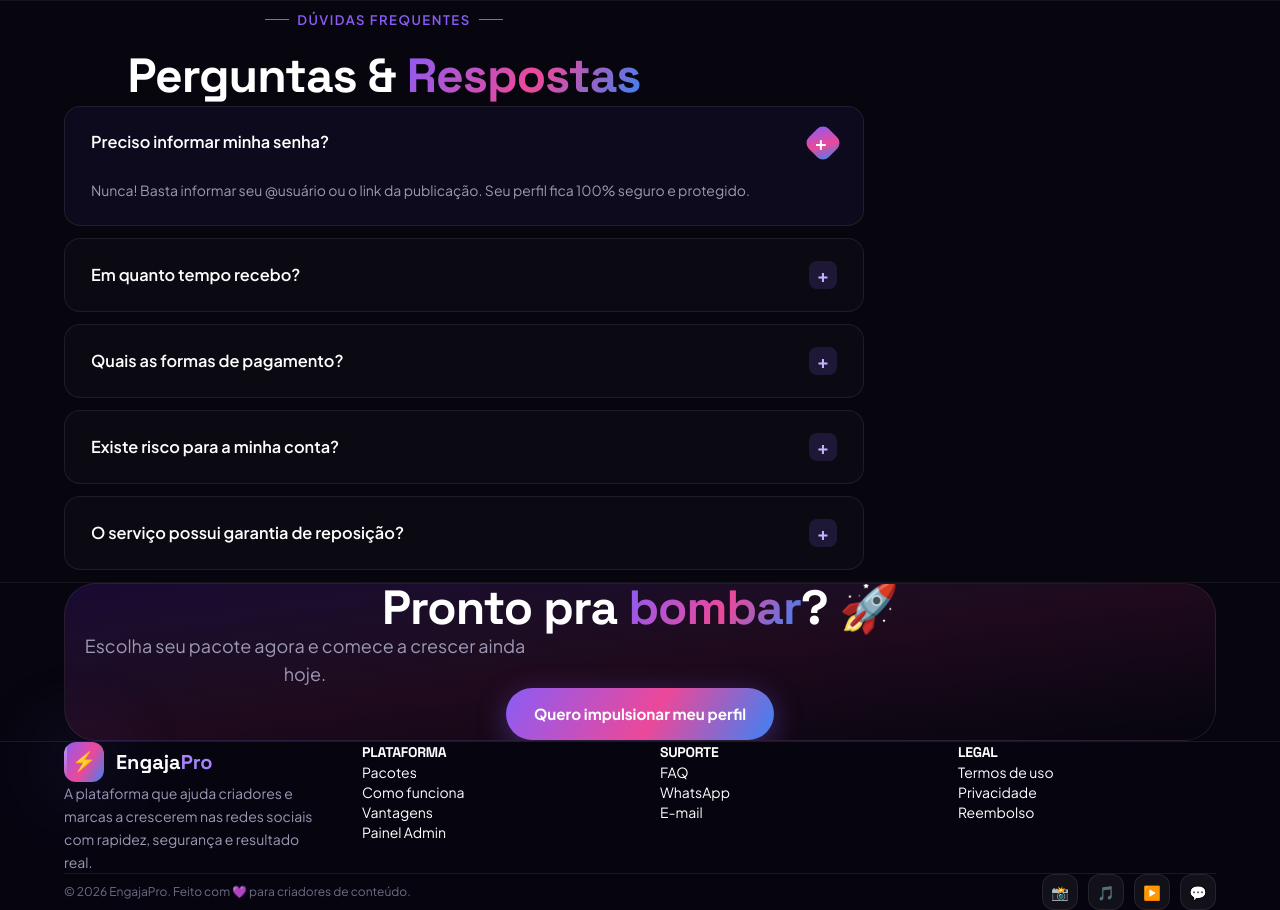
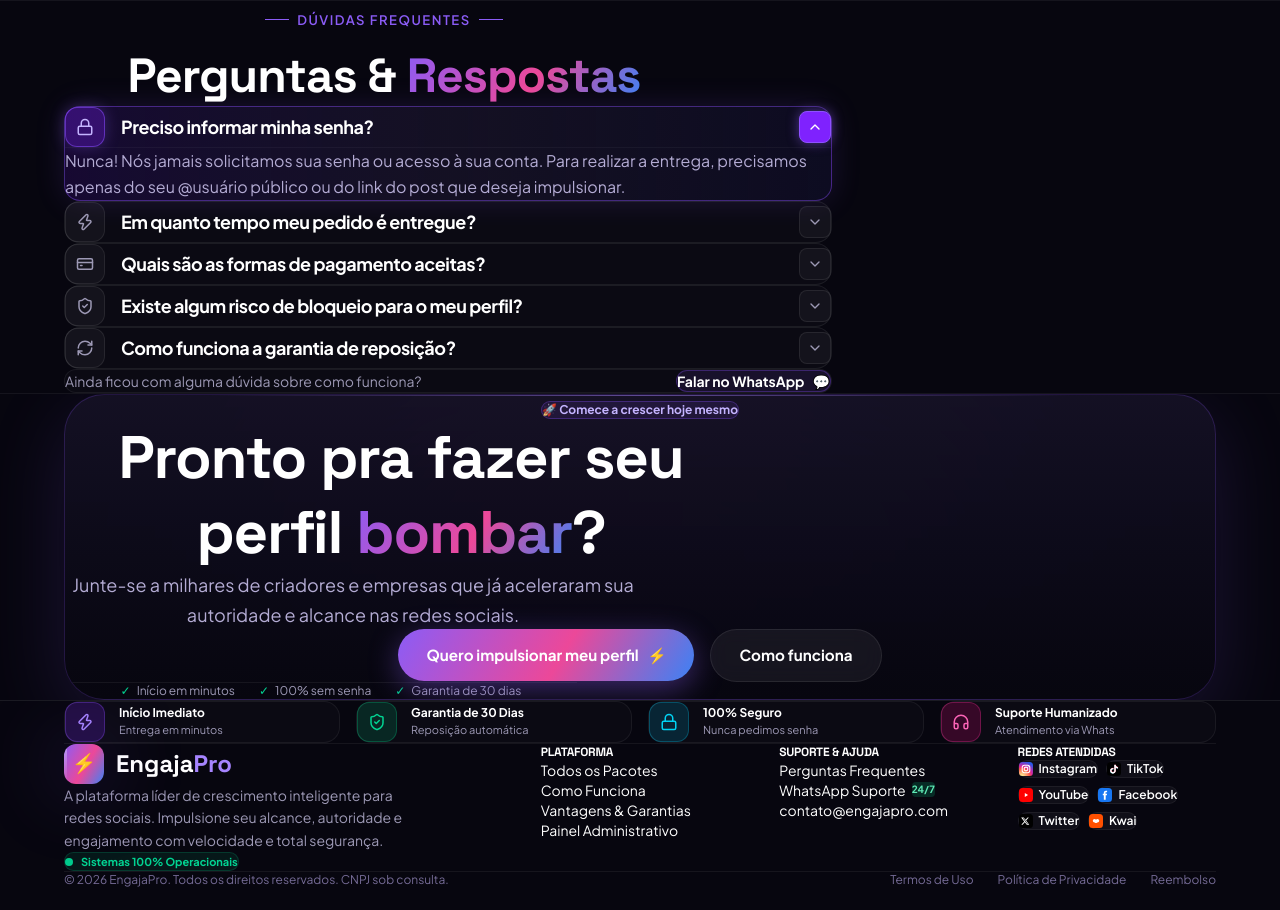
Before and after one commit to nsnexus/engaja, a Next.js app: page / in a window 1280 px wide. Shown: the part 2511-3421 px from the top of the page. After the commit the page ends 3399 px from the top, so only its background shows below. Built offline with nearby package versions, Linux system fonts and the light colour scheme; no server answers.

Commit message:
style(craft): redesign FAQ accordion, CTA banner and footer with interface-design tokens and hierarchy

```diff
--- a/app/page.tsx
+++ b/app/page.tsx
@@ -198,18 +198,55 @@ export default function HomePage() {
         </section>
 
         {/* ─── Bottom CTA Banner ─── */}
-        <section className="py-20 relative border-t border-white/[0.06]">
-          <div className="wrap">
-            <div className="cta relative rounded-[32px] p-12 sm:p-20 text-center overflow-hidden border border-white/[0.08] bg-gradient-to-br from-violet-600/15 via-pink-500/10 to-transparent">
-              <h2 className="text-3xl sm:text-5xl font-extrabold text-white tracking-tight mb-4 mono">
-                Pronto pra <span className="grad">bombar</span>? 🚀
+        <section className="py-24 sm:py-32 relative border-t border-white/[0.06] overflow-hidden">
+          <div className="wrap relative">
+            {/* Background Glow Mesh */}
+            <div className="absolute top-1/2 left-1/2 -translate-x-1/2 -translate-y-1/2 w-[700px] h-[350px] bg-gradient-to-r from-violet-600/20 via-pink-500/15 to-blue-600/20 rounded-full blur-[120px] pointer-events-none -z-10" />
+
+            <div className="relative rounded-[32px] sm:rounded-[40px] p-10 sm:p-20 text-center overflow-hidden border border-violet-500/20 bg-gradient-to-b from-[#161226]/90 via-[#0d0b1a]/95 to-[#07060f] shadow-[0_20px_80px_rgba(139,92,246,0.15)]">
+              {/* Subtle top edge highlight */}
+              <div className="absolute top-0 left-1/2 -translate-x-1/2 w-3/4 h-px bg-gradient-to-r from-transparent via-violet-400 to-transparent opacity-50" />
+
+              <div className="inline-flex items-center gap-2 px-4 py-1.5 rounded-full bg-violet-500/10 border border-violet-500/30 text-xs font-bold text-violet-300 mb-6">
+                <span>🚀 Comece a crescer hoje mesmo</span>
+              </div>
+
+              <h2 className="text-3xl sm:text-5xl lg:text-6xl font-extrabold text-white tracking-tight leading-tight mb-6 mono max-w-2xl mx-auto">
+                Pronto pra fazer seu perfil <span className="grad">bombar</span>?
               </h2>
-              <p className="text-[#9d99b5] text-base sm:text-lg mb-8 max-w-[480px] mx-auto">
-                Escolha seu pacote agora e comece a crescer ainda hoje.
+
+              <p className="text-[#B4ACD4] text-base sm:text-lg mb-10 max-w-xl mx-auto leading-relaxed">
+                Junte-se a milhares de criadores e empresas que já aceleraram sua autoridade e alcance nas redes sociais.
               </p>
-              <Link href="#pacotes" className="btn btn-grad">
-                Quero impulsionar meu perfil
-              </Link>
+
+              <div className="flex flex-col sm:flex-row items-center justify-center gap-4 mb-8">
+                <Link
+                  href="#pacotes"
+                  className="btn btn-grad text-base sm:text-lg py-4 px-9 shadow-[0_10px_35px_rgba(139,92,246,0.45)] hover:shadow-[0_15px_45px_rgba(236,72,153,0.55)] transition-all"
+                >
+                  <span>Quero impulsionar meu perfil</span>
+                  <span>⚡</span>
+                </Link>
+                <Link
+                  href="#como"
+                  className="btn btn-glass text-sm sm:text-base py-4 px-8"
+                >
+                  Como funciona
+                </Link>
+              </div>
+
+              {/* Badges Footer inside CTA */}
+              <div className="flex flex-wrap items-center justify-center gap-6 text-xs text-[#9d99b5] pt-4 border-t border-white/[0.06] max-w-lg mx-auto">
+                <span className="flex items-center gap-1.5">
+                  <span className="text-emerald-400">✓</span> Início em minutos
+                </span>
+                <span className="flex items-center gap-1.5">
+                  <span className="text-emerald-400">✓</span> 100% sem senha
+                </span>
+                <span className="flex items-center gap-1.5">
+                  <span className="text-emerald-400">✓</span> Garantia de 30 dias
+                </span>
+              </div>
             </div>
           </div>
         </section>
--- a/components/site/FAQ.tsx
+++ b/components/site/FAQ.tsx
@@ -1,31 +1,38 @@
 "use client";
 import { useState } from "react";
+import { Lock, Zap, CreditCard, ShieldCheck, RefreshCw, ChevronDown } from "lucide-react";
 
 interface FAQItem {
   q: string;
   a: string;
+  icon: typeof Lock;
 }
 
 const FAQS: FAQItem[] = [
   {
     q: "Preciso informar minha senha?",
-    a: "Nunca! Basta informar seu @usuário ou o link da publicação. Seu perfil fica 100% seguro e protegido.",
+    a: "Nunca! Nós jamais solicitamos sua senha ou acesso à sua conta. Para realizar a entrega, precisamos apenas do seu @usuário público ou do link do post que deseja impulsionar.",
+    icon: Lock,
   },
   {
-    q: "Em quanto tempo recebo?",
-    a: "A maioria dos pedidos tem início imediato (em menos de 2 minutos). O prazo exato de conclusão aparece em cada card de pacote.",
+    q: "Em quanto tempo meu pedido é entregue?",
+    a: "A maioria dos serviços tem início imediato de 2 a 15 minutos após a confirmação do pagamento. O prazo estimado de conclusão varia de acordo com a quantidade e é informado em cada pacote.",
+    icon: Zap,
   },
   {
-    q: "Quais as formas de pagamento?",
-    a: "Pix com aprovação instantânea, cartão de crédito em até 12x e boleto bancário, sempre em ambiente 100% seguro.",
+    q: "Quais são as formas de pagamento aceitas?",
+    a: "Aceitamos Pix com aprovação instantânea e liberação em tempo real, cartão de crédito em até 12x com proteção antifraude e boleto bancário.",
+    icon: CreditCard,
   },
   {
-    q: "Existe risco para a minha conta?",
-    a: "Usamos métodos seguros que respeitam integralmente os limites operacionais das redes sociais, sem risco de ban ou penalizações.",
+    q: "Existe algum risco de bloqueio para o meu perfil?",
+    a: "Zero risco. Todos os nossos serviços respeitam os limites e as diretrizes oficiais das plataformas, com entrega gradual, segura e orgânica.",
+    icon: ShieldCheck,
   },
   {
-    q: "O serviço possui garantia de reposição?",
-    a: "Sim! Se houver qualquer oscilação ou queda dentro do período de garantia do pacote, repomos sem nenhum custo adicional.",
+    q: "Como funciona a garantia de reposição?",
+    a: "Caso haja qualquer oscilação de quantidade dentro do prazo de garantia de 30 dias do seu pacote, basta entrar em contato que realizamos a reposição gratuita automaticamente.",
+    icon: RefreshCw,
   },
 ];
 
@@ -37,31 +44,77 @@ export function FAQ() {
   }
 
   return (
-    <div className="faq max-w-[800px] mx-auto">
+    <div className="max-w-3xl mx-auto">
+      <div className="space-y-3.5">
         {FAQS.map((item, i) => {
           const isOpen = openIndex === i;
+          const Icon = item.icon;
           return (
             <div
               key={i}
-            className={`faq-i transition-all ${isOpen ? "open" : ""}`}
+              className={`rounded-2xl transition-all duration-300 border ${
+                isOpen
+                  ? "bg-gradient-to-r from-violet-950/40 via-[#161226]/90 to-indigo-950/30 border-violet-500/40 shadow-[0_0_30px_rgba(139,92,246,0.15)]"
+                  : "bg-white/[0.02] hover:bg-white/[0.04] border-white/[0.07] hover:border-white/[0.14]"
+              }`}
             >
-            <div
-              className="faq-q flex justify-between items-center p-6 cursor-pointer font-semibold text-base text-white"
+              <button
+                type="button"
+                className="w-full flex items-center justify-between p-5 sm:p-6 text-left cursor-pointer gap-4 transition-colors"
                 onClick={() => toggle(i)}
+                aria-expanded={isOpen}
               >
-              <span>{item.q}</span>
-              <span className="ic w-7 h-7 rounded-lg flex items-center justify-center font-bold text-lg text-violet-300 transition-transform">
-                {isOpen ? "×" : "+"}
+                <div className="flex items-center gap-3.5 sm:gap-4">
+                  <span
+                    className={`w-9 h-9 sm:w-10 sm:h-10 rounded-xl flex items-center justify-center flex-shrink-0 transition-all ${
+                      isOpen
+                        ? "bg-violet-600/30 border border-violet-500/50 text-violet-300 shadow-[0_0_15px_rgba(139,92,246,0.3)]"
+                        : "bg-white/[0.04] border border-white/[0.08] text-[#9d99b5]"
+                    }`}
+                  >
+                    <Icon size={18} />
+                  </span>
+                  <span className="font-bold text-base sm:text-lg text-white tracking-tight">
+                    {item.q}
                   </span>
                 </div>
+
+                <div
+                  className={`w-8 h-8 rounded-lg flex items-center justify-center flex-shrink-0 border transition-all duration-300 ${
+                    isOpen
+                      ? "bg-violet-600 border-violet-500 text-white rotate-180 shadow-[0_0_12px_rgba(139,92,246,0.5)]"
+                      : "bg-white/[0.04] border-white/[0.08] text-[#9d99b5]"
+                  }`}
+                >
+                  <ChevronDown size={16} />
+                </div>
+              </button>
+
               {isOpen && (
-              <div className="faq-a text-sm text-[#9d99b5] px-6 pb-6 animate-fade-in leading-relaxed">
-                {item.a}
+                <div className="px-5 sm:px-6 pb-6 pt-1 text-sm sm:text-base text-[#B4ACD4] leading-relaxed border-t border-white/[0.04] animate-fade-in">
+                  <p className="pt-3">{item.a}</p>
                 </div>
               )}
             </div>
           );
         })}
       </div>
+
+      {/* Support Helper Note */}
+      <div className="mt-8 text-center bg-white/[0.02] border border-white/[0.06] rounded-2xl p-4 sm:p-5 flex flex-col sm:flex-row items-center justify-between gap-3">
+        <span className="text-xs sm:text-sm text-[#9d99b5]">
+          Ainda ficou com alguma dúvida sobre como funciona?
+        </span>
+        <a
+          href="https://wa.me/5511999999999"
+          target="_blank"
+          rel="noreferrer"
+          className="inline-flex items-center gap-2 text-xs sm:text-sm font-bold text-violet-400 hover:text-violet-300 bg-violet-500/10 hover:bg-violet-500/20 border border-violet-500/30 px-4 py-2 rounded-xl transition-all"
+        >
+          <span>Falar no WhatsApp</span>
+          <span>💬</span>
+        </a>
+      </div>
+    </div>
   );
 }
--- a/components/site/Footer.tsx
+++ b/components/site/Footer.tsx
@@ -1,56 +1,162 @@
 import Link from "next/link";
+import { SocialIcon } from "@/components/ui/SocialIcon";
+import { ShieldCheck, Zap, Lock, Headphones } from "lucide-react";
 
 export function Footer() {
   return (
-    <footer className="border-t border-white/[0.08] pt-16 pb-8 mt-12 bg-[#07060f]/80">
+    <footer className="border-t border-white/[0.08] bg-[#07060f] pt-20 pb-12 relative overflow-hidden">
+      {/* Background ambient lighting */}
+      <div className="absolute bottom-0 left-1/2 -translate-x-1/2 w-[800px] h-[250px] bg-violet-600/5 rounded-full blur-[140px] pointer-events-none -z-10" />
+
       <div className="wrap">
-        <div className="foot grid grid-cols-1 sm:grid-cols-2 md:grid-cols-4 gap-10 mb-12">
-          <div>
-            <Link href="/" className="logo flex items-center gap-3 font-extrabold text-xl mono text-white select-none">
-              <span className="logo-mark">⚡</span>
-              <span>Engaja<span className="text-violet-400">Pro</span></span>
-            </Link>
-            <p className="text-[#9d99b5] text-sm max-w-[280px] mt-4 leading-relaxed">
-              A plataforma que ajuda criadores e marcas a crescerem nas redes sociais com rapidez, segurança e resultado real.
-            </p>
-          </div>
-
-          <div>
-            <h5 className="text-sm font-bold text-white mb-4 uppercase tracking-wider">Plataforma</h5>
-            <div className="flex flex-col space-y-2.5">
-              <Link href="#pacotes" className="text-[#9d99b5] hover:text-white text-sm transition-colors">Pacotes</Link>
-              <Link href="#como" className="text-[#9d99b5] hover:text-white text-sm transition-colors">Como funciona</Link>
-              <Link href="#vantagens" className="text-[#9d99b5] hover:text-white text-sm transition-colors">Vantagens</Link>
-              <Link href="/admin" className="text-[#9d99b5] hover:text-white text-sm transition-colors">Painel Admin</Link>
+        {/* Trust Badges Strip */}
+        <div className="grid grid-cols-2 md:grid-cols-4 gap-4 pb-14 mb-14 border-b border-white/[0.06]">
+          <div className="flex items-center gap-3.5 p-4 rounded-2xl bg-white/[0.02] border border-white/[0.06]">
+            <div className="w-10 h-10 rounded-xl bg-violet-600/20 border border-violet-500/30 flex items-center justify-center text-violet-400 flex-shrink-0">
+              <Zap size={18} />
+            </div>
+            <div>
+              <p className="text-xs font-bold text-white">Início Imediato</p>
+              <p className="text-[11px] text-[#9d99b5]">Entrega em minutos</p>
             </div>
           </div>
 
-          <div>
-            <h5 className="text-sm font-bold text-white mb-4 uppercase tracking-wider">Suporte</h5>
-            <div className="flex flex-col space-y-2.5">
-              <Link href="#faq" className="text-[#9d99b5] hover:text-white text-sm transition-colors">FAQ</Link>
-              <a href="https://wa.me/5511999999999" target="_blank" rel="noreferrer" className="text-[#9d99b5] hover:text-white text-sm transition-colors">WhatsApp</a>
-              <a href="mailto:contato@engajapro.com" className="text-[#9d99b5] hover:text-white text-sm transition-colors">E-mail</a>
+          <div className="flex items-center gap-3.5 p-4 rounded-2xl bg-white/[0.02] border border-white/[0.06]">
+            <div className="w-10 h-10 rounded-xl bg-emerald-600/20 border border-emerald-500/30 flex items-center justify-center text-emerald-400 flex-shrink-0">
+              <ShieldCheck size={18} />
+            </div>
+            <div>
+              <p className="text-xs font-bold text-white">Garantia de 30 Dias</p>
+              <p className="text-[11px] text-[#9d99b5]">Reposição automática</p>
             </div>
           </div>
 
-          <div>
-            <h5 className="text-sm font-bold text-white mb-4 uppercase tracking-wider">Legal</h5>
-            <div className="flex flex-col space-y-2.5">
-              <Link href="#" className="text-[#9d99b5] hover:text-white text-sm transition-colors">Termos de uso</Link>
-              <Link href="#" className="text-[#9d99b5] hover:text-white text-sm transition-colors">Privacidade</Link>
-              <Link href="#" className="text-[#9d99b5] hover:text-white text-sm transition-colors">Reembolso</Link>
+          <div className="flex items-center gap-3.5 p-4 rounded-2xl bg-white/[0.02] border border-white/[0.06]">
+            <div className="w-10 h-10 rounded-xl bg-cyan-600/20 border border-cyan-500/30 flex items-center justify-center text-cyan-400 flex-shrink-0">
+              <Lock size={18} />
+            </div>
+            <div>
+              <p className="text-xs font-bold text-white">100% Seguro</p>
+              <p className="text-[11px] text-[#9d99b5]">Nunca pedimos senha</p>
+            </div>
+          </div>
+
+          <div className="flex items-center gap-3.5 p-4 rounded-2xl bg-white/[0.02] border border-white/[0.06]">
+            <div className="w-10 h-10 rounded-xl bg-pink-600/20 border border-pink-500/30 flex items-center justify-center text-pink-400 flex-shrink-0">
+              <Headphones size={18} />
+            </div>
+            <div>
+              <p className="text-xs font-bold text-white">Suporte Humanizado</p>
+              <p className="text-[11px] text-[#9d99b5]">Atendimento via Whats</p>
             </div>
           </div>
         </div>
 
-        <div className="foot-btm border-t border-white/[0.08] pt-6 flex flex-col sm:flex-row justify-between items-center gap-4 text-xs text-[#6f6b87]">
-          <span>© 2026 EngajaPro. Feito com 💜 para criadores de conteúdo.</span>
-          <div className="socials flex gap-2.5">
-            <span className="w-9 h-9 rounded-xl bg-white/[0.05] border border-white/[0.08] grid place-items-center text-sm">📸</span>
-            <span className="w-9 h-9 rounded-xl bg-white/[0.05] border border-white/[0.08] grid place-items-center text-sm">🎵</span>
-            <span className="w-9 h-9 rounded-xl bg-white/[0.05] border border-white/[0.08] grid place-items-center text-sm">▶️</span>
-            <span className="w-9 h-9 rounded-xl bg-white/[0.05] border border-white/[0.08] grid place-items-center text-sm">💬</span>
+        {/* Main Footer Columns */}
+        <div className="grid grid-cols-1 sm:grid-cols-2 lg:grid-cols-5 gap-10 pb-16">
+          {/* Brand Col */}
+          <div className="lg:col-span-2 space-y-4">
+            <Link href="/" className="logo flex items-center gap-3 font-extrabold text-2xl mono text-white select-none">
+              <span className="logo-mark">⚡</span>
+              <span>Engaja<span className="text-violet-400">Pro</span></span>
+            </Link>
+            <p className="text-[#9d99b5] text-sm max-w-[340px] leading-relaxed">
+              A plataforma líder de crescimento inteligente para redes sociais. Impulsione seu alcance, autoridade e engajamento com velocidade e total segurança.
+            </p>
+            <div className="pt-2 flex items-center gap-3">
+              <div className="flex items-center gap-2 px-3 py-1.5 rounded-full bg-emerald-500/10 border border-emerald-500/20 text-[11px] font-bold text-emerald-400">
+                <span className="w-2 h-2 rounded-full bg-emerald-400 animate-pulse" />
+                <span>Sistemas 100% Operacionais</span>
+              </div>
+            </div>
+          </div>
+
+          {/* Links 1 */}
+          <div>
+            <h4 className="text-xs font-bold text-white uppercase tracking-wider mb-4 text-violet-300">
+              Plataforma
+            </h4>
+            <ul className="space-y-3 text-sm">
+              <li>
+                <Link href="#pacotes" className="text-[#9d99b5] hover:text-white transition-colors">
+                  Todos os Pacotes
+                </Link>
+              </li>
+              <li>
+                <Link href="#como" className="text-[#9d99b5] hover:text-white transition-colors">
+                  Como Funciona
+                </Link>
+              </li>
+              <li>
+                <Link href="#vantagens" className="text-[#9d99b5] hover:text-white transition-colors">
+                  Vantagens & Garantias
+                </Link>
+              </li>
+              <li>
+                <Link href="/admin" className="text-[#9d99b5] hover:text-white transition-colors">
+                  Painel Administrativo
+                </Link>
+              </li>
+            </ul>
+          </div>
+
+          {/* Links 2 */}
+          <div>
+            <h4 className="text-xs font-bold text-white uppercase tracking-wider mb-4 text-violet-300">
+              Suporte & Ajuda
+            </h4>
+            <ul className="space-y-3 text-sm">
+              <li>
+                <Link href="#faq" className="text-[#9d99b5] hover:text-white transition-colors">
+                  Perguntas Frequentes
+                </Link>
+              </li>
+              <li>
+                <a
+                  href="https://wa.me/5511999999999"
+                  target="_blank"
+                  rel="noreferrer"
+                  className="text-[#9d99b5] hover:text-emerald-400 transition-colors flex items-center gap-1.5"
+                >
+                  <span>WhatsApp Suporte</span>
+                  <span className="text-[10px] bg-emerald-500/20 text-emerald-300 px-1.5 py-0.5 rounded font-bold">24/7</span>
+                </a>
+              </li>
+              <li>
+                <a href="mailto:contato@engajapro.com" className="text-[#9d99b5] hover:text-white transition-colors">
+                  contato@engajapro.com
+                </a>
+              </li>
+            </ul>
+          </div>
+
+          {/* Links 3 */}
+          <div>
+            <h4 className="text-xs font-bold text-white uppercase tracking-wider mb-4 text-violet-300">
+              Redes Atendidas
+            </h4>
+            <div className="flex flex-wrap gap-2 pt-1">
+              {["Instagram", "TikTok", "YouTube", "Facebook", "Twitter", "Kwai"].map(net => (
+                <Link
+                  key={net}
+                  href="#pacotes"
+                  className="inline-flex items-center gap-1.5 px-3 py-1.5 rounded-xl bg-white/[0.04] hover:bg-white/[0.08] border border-white/[0.06] text-xs font-semibold text-[#B4ACD4] hover:text-white transition-all"
+                >
+                  <SocialIcon network={net} size={14} />
+                  <span>{net}</span>
+                </Link>
+              ))}
+            </div>
+          </div>
+        </div>
+
+        {/* Bottom Bar */}
+        <div className="border-t border-white/[0.06] pt-8 flex flex-col sm:flex-row justify-between items-center gap-4 text-xs text-[#756B96]">
+          <p>© 2026 EngajaPro. Todos os direitos reservados. CNPJ sob consulta.</p>
+          <div className="flex items-center gap-6">
+            <Link href="#" className="hover:text-white transition-colors">Termos de Uso</Link>
+            <Link href="#" className="hover:text-white transition-colors">Política de Privacidade</Link>
+            <Link href="#" className="hover:text-white transition-colors">Reembolso</Link>
           </div>
         </div>
       </div>
```
Lines whose indentation alone changed are shown as unchanged.
